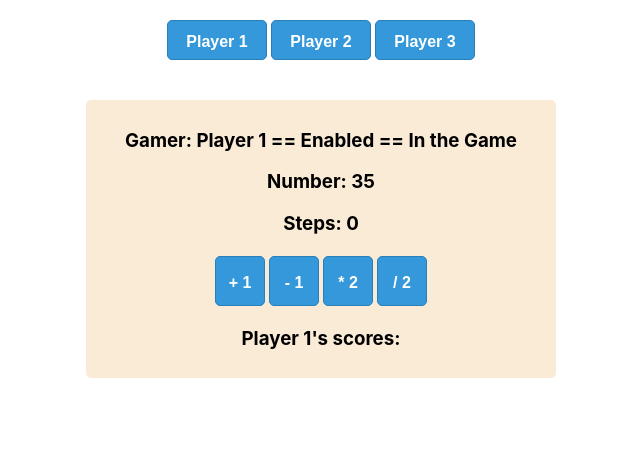
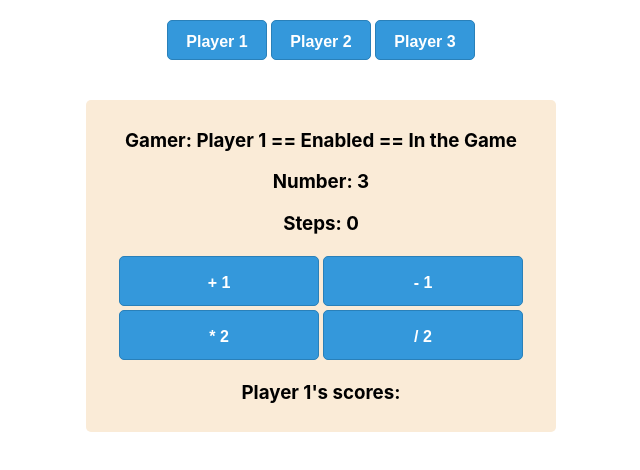
Before and after one commit to MichaelBusso/Get-to-100, a React (Create React App) app: page / in a window 1280 px wide. Both pictures are taken after a click on the button "Player 1". Shown: the top 470 px of the page, without its empty margins (319-959 px from the left). Built offline with nearby package versions, Linux system fonts and the light colour scheme.

Commit message:
16/11/2023 00:30

```diff
--- a/src/components/Buttons.jsx
+++ b/src/components/Buttons.jsx
@@ -32,7 +32,7 @@ const Buttons = (props) => {
         }
     ]
 
-    return props.number === 100 ? (
+    return props.number === 10 ? (
         reached100.map((item) => (
             <Button
                 action={item.action}
--- a/src/components/Gamer.jsx
+++ b/src/components/Gamer.jsx
@@ -1,38 +1,45 @@
 import Buttons from "./Buttons";
-import { useState } from "react";
+import { useState, useEffect } from "react";
 import './components style/Gamer.css'
 
 const Gamer = (props) => {
 
-    const [number, setNumber] = useState(Math.floor(Math.random() * 100));
+    const [number, setNumber] = useState(Math.floor(Math.random() * 10));
     const [steps, setSteps] = useState(0);
 
     const isCurrentPlayer = (playerIndex) => playerIndex === props.currentPlayerIndex;
 
+    useEffect(() => {
+        if (isCurrentPlayer(props.index) && number === 10) {
+            props.setCurrentPlayerIndex();
+        }
+    })
+
     const changeNumberHandler = (e) => {
         if (e === 'q') {
-            props.removePlayer(props.name);
-        } else if (e === 'n') {
-
+            // props.removePlayer(props.player.name);
+        } if (e === 'n') {
+            // props.newGame();
         } else if (isCurrentPlayer(props.index)) {
-            let x = e(number);
+            setNumber(e);
             setSteps(steps + 1);
-            setNumber(x);
+            props.player.steps = steps + 1;
+            props.player.number = e(number);
+            props.changeDetails(props.player);
             props.setCurrentPlayerIndex();
-            console.log(x)
         }
     }
 
     return (
         <div className="container">
-            <h3>Gamer: {props.name} == {isCurrentPlayer(props.index) ? 'Enabled' : 'Disabled'} == {number === 100 ? 'Finished' : 'In the Game'}</h3>
+            <h3>Gamer: {props.player.name} == {isCurrentPlayer(props.index) ? 'Enabled' : 'Disabled'} == {number === 10 ? 'Finished' : 'In the Game'}</h3>
             <h3>Number: {number}</h3>
             <h3>Steps: {steps}</h3>
             <Buttons
                 number={number}
                 setNumber={changeNumberHandler}
             />
-            <h3>{props.name}'s scores: {props.scores}</h3>
+            <h3>{props.player.name}'s scores: {props.player.scores.join(' , ')}</h3>
         </div>
     )
 }
--- a/src/components/Panel.jsx
+++ b/src/components/Panel.jsx
@@ -1,17 +1,21 @@
 import Button from "./Button";
 import Gamer from "./Gamer";
-import { useState } from "react";
+import { useState, useEffect } from "react";
 
 const Panel = () => {
 
     const persons = [
-        { name: 'Player 1', index: 0 },
-        { name: 'Player 2', index: 1 },
-        { name: 'Player 3', index: 2 }
+        { name: 'Player 1', scores: [], number: 0, steps: 0 },
+        { name: 'Player 2', scores: [], number: 0, steps: 0 },
+        { name: 'Player 3', scores: [], number: 0, steps: 0 }
     ]
 
     const [players, setPlayers] = useState([]);
     const [currentPlayerIndex, setCurrentPlayerIndex] = useState(0);
+
+    useEffect(() => {
+        console.log(players);
+    })
 
     const addPlayersHandler = (person) => {
         if (!players.find((player) => player.name === person.name)) {
@@ -19,13 +23,29 @@ const Panel = () => {
         }
     }
 
+    const changePlayerDetailsHandler = (player) => {
+        let newArray = [...players];
+        const index = newArray.findIndex((p) => player.name === p.name);
+        newArray[index] = player;
+        if (player.number === 10) {
+            newArray[index].scores.push(player.steps);
+        }
+        setPlayers(newArray);
+    }
+
     const moveTurnHandler = () => {
         setCurrentPlayerIndex((currentPlayerIndex + 1) % players.length)
     }
 
-    const removePlayerHandler = (e) => {
-        setPlayers(players.filter((player) => player.name !== e))
-    }
+    // const removePlayerHandler = (e) => {
+    //     setPlayers(players.filter((player) => player.name !== e))
+    // }
+
+    // const newGameHandler = () => {
+    //     if(!players.find((player) => player.number !== 100)) {
+
+    //     }
+    // }
 
     return (
         <div>
@@ -35,14 +55,15 @@ const Panel = () => {
                     value={person.name}
                 />
             ))}
-            {players.map((player) => (
+            {players.map((player, index) => (
                 <Gamer
-                    name={player.name}
-                    index={player.index}
-                    scores={[]}
+                    player={player}
+                    index={index}
+                    changeDetails={changePlayerDetailsHandler}
                     currentPlayerIndex={currentPlayerIndex}
                     setCurrentPlayerIndex={moveTurnHandler}
-                    removePlayer={removePlayerHandler}
+                    // removePlayer={removePlayerHandler}
+                    // newGame={newGameHandler}
                 />
             ))}
         </div>
--- a/src/components/components style/Gamer.css
+++ b/src/components/components style/Gamer.css
@@ -8,7 +8,7 @@
 
 .container button {
     display: inline-block;
-    width: 50px;
+    width: 200px;
     height: 50px;
     line-height: 50px;
     margin: 2px;
```
